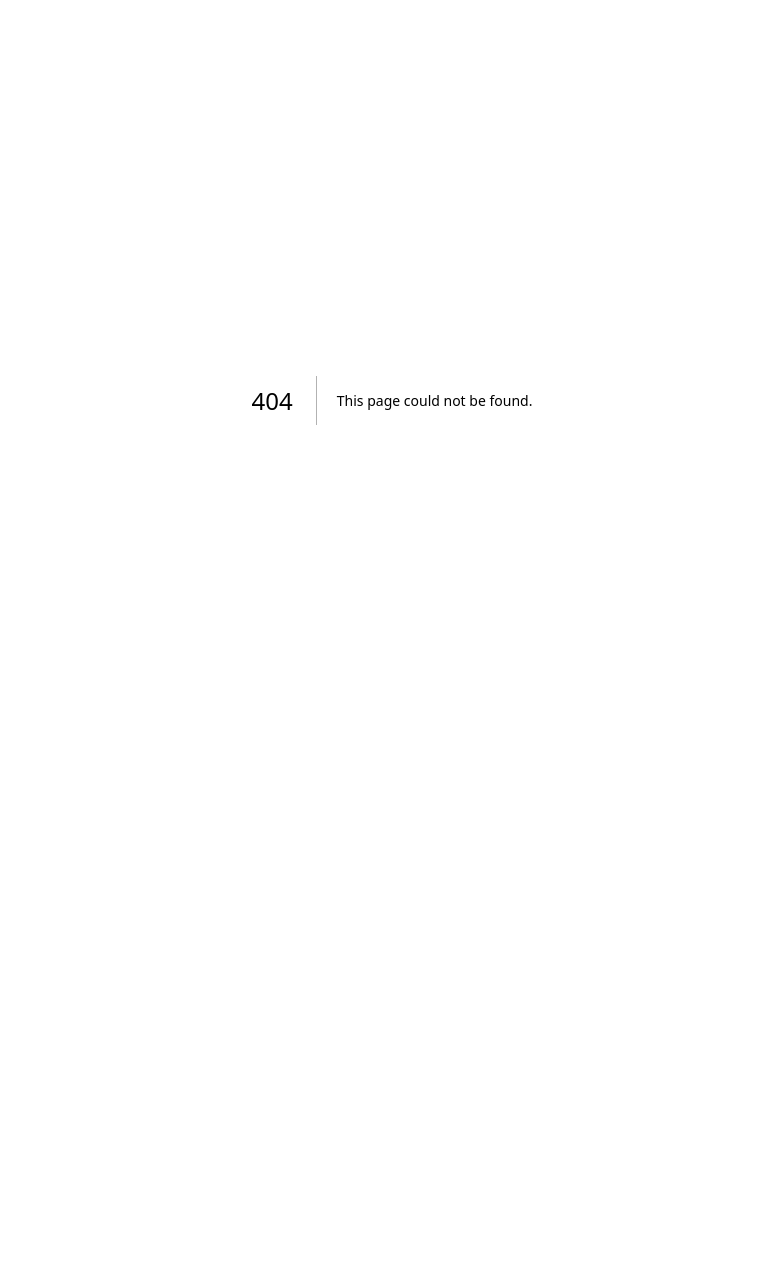
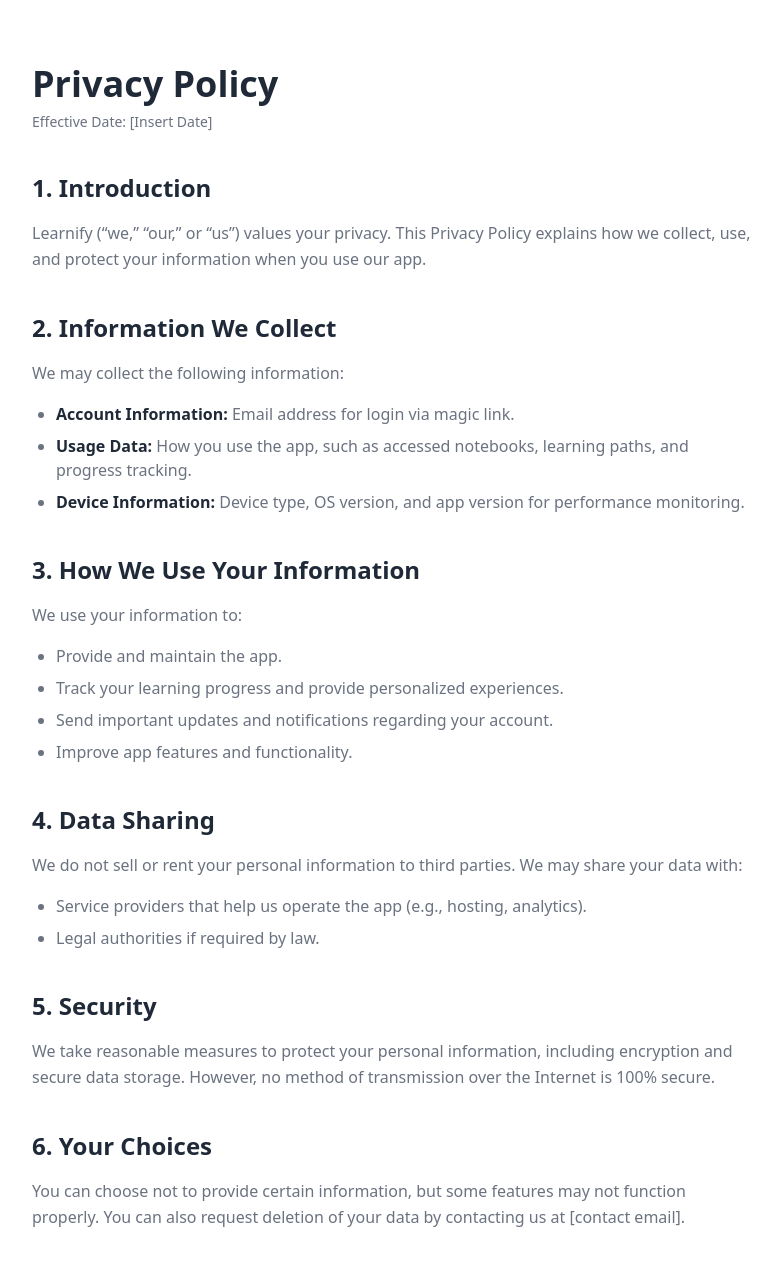
Before and after one commit to tarunWebBuilder/learnify, a Next.js app: page /privacy-policy in a window 1280 px wide. Before the commit this address had no page. Shown: the top 1275 px of the page, without its empty margins (248-1029 px from the left). Before the commit the page ends 800 px from the top, so only its background shows below. Built offline with nearby package versions, Linux system fonts and the light colour scheme.

Commit message:
added privacy policy

```diff
--- /dev/null
+++ b/app/privacy-policy/page.tsx
@@ -0,0 +1,104 @@
+export default function PrivacyPolicyPage() {
+  return (
+    <div className="min-h-screen bg-white">
+      <div className="mx-auto max-w-3xl px-6 py-16">
+        <h1 className="text-4xl font-bold text-lab-neutral-dark">Privacy Policy</h1>
+        <p className="mt-2 text-sm text-lab-neutral-gray">Effective Date: [Insert Date]</p>
+
+        <section className="mt-10 space-y-4">
+          <h2 className="text-2xl font-semibold text-lab-neutral-dark">1. Introduction</h2>
+          <p className="text-base leading-relaxed text-lab-neutral-gray">
+            Learnify (&ldquo;we,&rdquo; &ldquo;our,&rdquo; or &ldquo;us&rdquo;) values your privacy.
+            This Privacy Policy explains how we collect, use, and protect your information
+            when you use our app.
+          </p>
+        </section>
+
+        <section className="mt-10 space-y-4">
+          <h2 className="text-2xl font-semibold text-lab-neutral-dark">2. Information We Collect</h2>
+          <p className="text-base leading-relaxed text-lab-neutral-gray">
+            We may collect the following information:
+          </p>
+          <ul className="list-disc space-y-2 pl-6 text-base text-lab-neutral-gray">
+            <li>
+              <span className="font-semibold text-lab-neutral-dark">Account Information:</span> Email address for login via magic link.
+            </li>
+            <li>
+              <span className="font-semibold text-lab-neutral-dark">Usage Data:</span> How you use the app, such as accessed notebooks, learning paths, and progress tracking.
+            </li>
+            <li>
+              <span className="font-semibold text-lab-neutral-dark">Device Information:</span> Device type, OS version, and app version for performance monitoring.
+            </li>
+          </ul>
+        </section>
+
+        <section className="mt-10 space-y-4">
+          <h2 className="text-2xl font-semibold text-lab-neutral-dark">3. How We Use Your Information</h2>
+          <p className="text-base leading-relaxed text-lab-neutral-gray">
+            We use your information to:
+          </p>
+          <ul className="list-disc space-y-2 pl-6 text-base text-lab-neutral-gray">
+            <li>Provide and maintain the app.</li>
+            <li>Track your learning progress and provide personalized experiences.</li>
+            <li>Send important updates and notifications regarding your account.</li>
+            <li>Improve app features and functionality.</li>
+          </ul>
+        </section>
+
+        <section className="mt-10 space-y-4">
+          <h2 className="text-2xl font-semibold text-lab-neutral-dark">4. Data Sharing</h2>
+          <p className="text-base leading-relaxed text-lab-neutral-gray">
+            We do not sell or rent your personal information to third parties. We may share
+            your data with:
+          </p>
+          <ul className="list-disc space-y-2 pl-6 text-base text-lab-neutral-gray">
+            <li>Service providers that help us operate the app (e.g., hosting, analytics).</li>
+            <li>Legal authorities if required by law.</li>
+          </ul>
+        </section>
+
+        <section className="mt-10 space-y-4">
+          <h2 className="text-2xl font-semibold text-lab-neutral-dark">5. Security</h2>
+          <p className="text-base leading-relaxed text-lab-neutral-gray">
+            We take reasonable measures to protect your personal information, including
+            encryption and secure data storage. However, no method of transmission over the
+            Internet is 100% secure.
+          </p>
+        </section>
+
+        <section className="mt-10 space-y-4">
+          <h2 className="text-2xl font-semibold text-lab-neutral-dark">6. Your Choices</h2>
+          <p className="text-base leading-relaxed text-lab-neutral-gray">
+            You can choose not to provide certain information, but some features may not
+            function properly. You can also request deletion of your data by contacting us
+            at [contact email].
+          </p>
+        </section>
+
+        <section className="mt-10 space-y-4">
+          <h2 className="text-2xl font-semibold text-lab-neutral-dark">7. Children&rsquo;s Privacy</h2>
+          <p className="text-base leading-relaxed text-lab-neutral-gray">
+            Our app is not intended for children under 13. We do not knowingly collect
+            information from children.
+          </p>
+        </section>
+
+        <section className="mt-10 space-y-4">
+          <h2 className="text-2xl font-semibold text-lab-neutral-dark">8. Changes to This Policy</h2>
+          <p className="text-base leading-relaxed text-lab-neutral-gray">
+            We may update this Privacy Policy from time to time. Changes will be posted in
+            the app and take effect immediately upon posting.
+          </p>
+        </section>
+
+        <section className="mt-10 space-y-4">
+          <h2 className="text-2xl font-semibold text-lab-neutral-dark">9. Contact Us</h2>
+          <p className="text-base leading-relaxed text-lab-neutral-gray">
+            If you have any questions about this Privacy Policy, please contact us at:
+          </p>
+          <p className="text-base font-semibold text-lab-neutral-dark">[Your Email]</p>
+        </section>
+      </div>
+    </div>
+  )
+}
```
